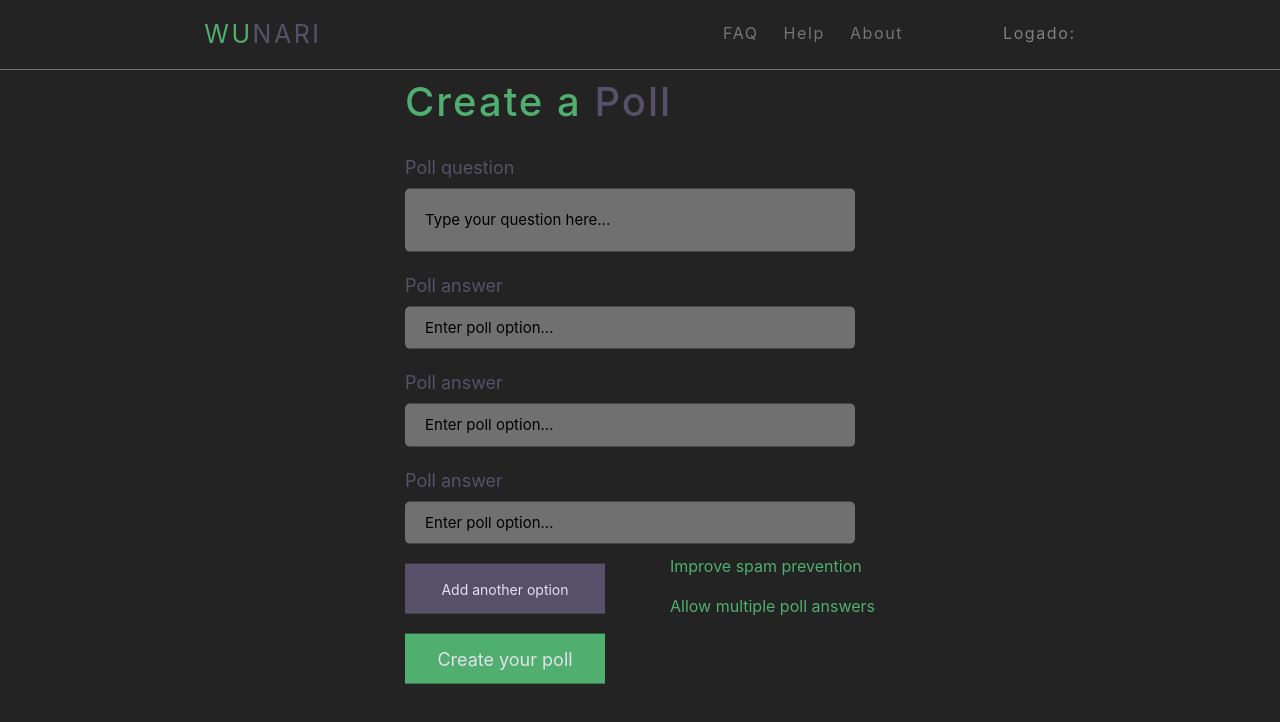
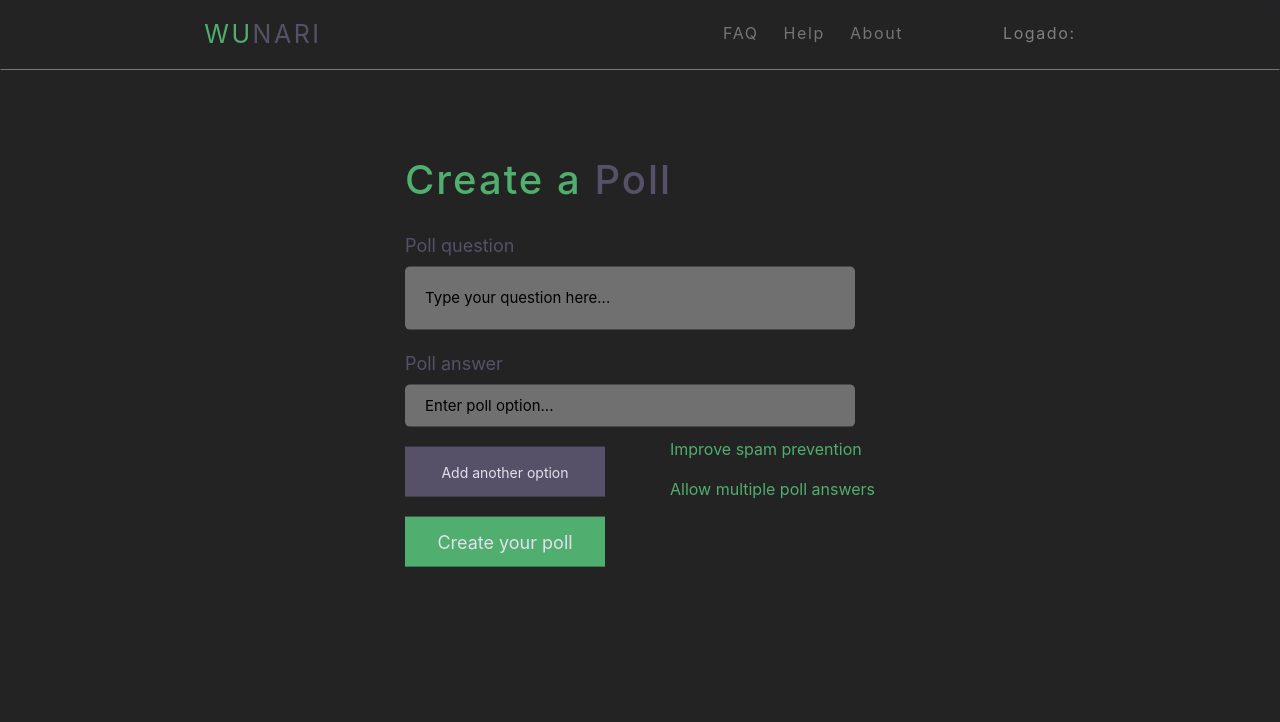
Before and after one commit to vitorqt/Matrix-Poll, a Vue app: page /#/create in a window 1280 px wide. Shown: the top 722 px of the page. Built offline with nearby package versions, Linux system fonts and the light colour scheme.

Commit message:
feat: add answers dynamically

```diff
--- a/src/views/CreatePoll.vue
+++ b/src/views/CreatePoll.vue
@@ -8,15 +8,13 @@
       </h1>
       <label class="mg-top">Poll question</label>
       <input class="big-input" type="text" placeholder="Type your question here..." v-model="createPoll.question" />
-      <label class="mg-top">Poll answer</label>
-      <input class="small-input" type="text" placeholder="Enter poll option..." v-model="createPoll.answers.title"/>
-      <label class="mg-top">Poll answer</label>
-      <input class="small-input" type="text" placeholder="Enter poll option..." v-model="createPoll.answers.title"/>
-      <label class="mg-top">Poll answer</label>
-      <input class="small-input" type="text" placeholder="Enter poll option..." v-model="createPoll.answers.title"/>
+      <div v-for="answer in createPoll.answers" v-bind:key="answer.id">
+        <label class="mg-top">Poll answer</label>
+        <input class="small-input" type="text" placeholder="Enter poll option..." v-model="answer.title"/>
+      </div>
 
       <div class="container-options">
-        <button class="btn-add">Add another option</button>
+        <button class="btn-add" @click="addOption">Add another option</button>
 
         <div class="options">
           <p>Improve spam prevention</p>
@@ -45,6 +43,7 @@ import router from '../router';
 export default class CreatePoll extends Vue {
   public createPoll = {
     answers: [{
+      id: 0,
       title: "",
       votes: ""
     }],
@@ -52,6 +51,14 @@ export default class CreatePoll extends Vue {
     question: ""
   }
 
+  private addOption() {
+    const answer = {
+      id: this.createPoll.answers.length,
+      title: "",
+      votes: ""
+    };
+    this.createPoll.answers.push(answer);
+  }
 
   submit() {
     axios.post(`${process.env.VUE_APP_BASE_URL}/polls`, this.createPoll, {
```
